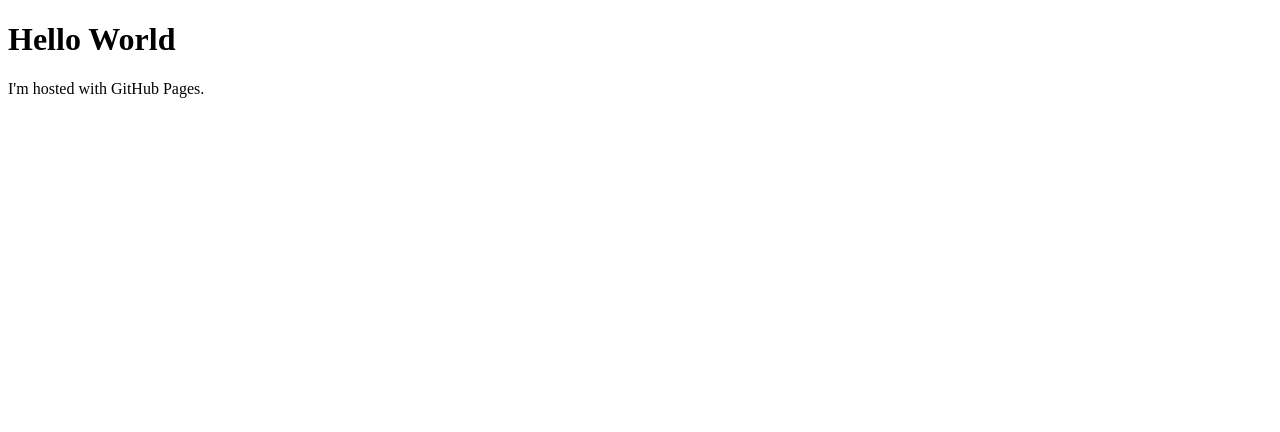
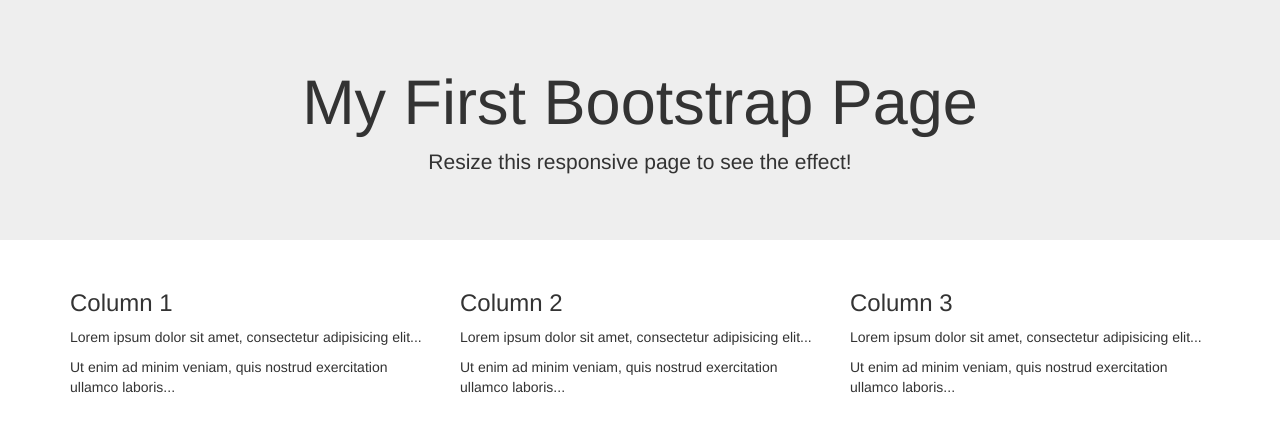
Before and after one commit to douglasmartire/portfolio, a plain HTML site: page index.html in a window 1280 px wide. Drawn offline with nearby package versions, Linux system fonts and the light colour scheme.

Commit message:
Update index.html

```diff
--- a/index.html
+++ b/index.html
@@ -1,7 +1,39 @@
 <!DOCTYPE html>
-<html>
+<html lang="pt-br">
+<head>
+  <title>Bootstrap Example</title>
+  <meta charset="utf-8">
+  <meta name="viewport" content="width=device-width, initial-scale=1">
+  <link rel="stylesheet" href="https://maxcdn.bootstrapcdn.com/bootstrap/3.3.7/css/bootstrap.min.css">
+  <script src="https://ajax.googleapis.com/ajax/libs/jquery/3.2.1/jquery.min.js"></script>
+  <script src="https://maxcdn.bootstrapcdn.com/bootstrap/3.3.7/js/bootstrap.min.js"></script>
+</head>
 <body>
-<h1>Hello World</h1>
-<p>I'm hosted with GitHub Pages.</p>
+
+<div class="jumbotron text-center">
+  <h1>My First Bootstrap Page</h1>
+  <p>Resize this responsive page to see the effect!</p>
+</div>
+
+<div class="container">
+  <div class="row">
+    <div class="col-sm-4">
+      <h3>Column 1</h3>
+      <p>Lorem ipsum dolor sit amet, consectetur adipisicing elit...</p>
+      <p>Ut enim ad minim veniam, quis nostrud exercitation ullamco laboris...</p>
+    </div>
+    <div class="col-sm-4">
+      <h3>Column 2</h3>
+      <p>Lorem ipsum dolor sit amet, consectetur adipisicing elit...</p>
+      <p>Ut enim ad minim veniam, quis nostrud exercitation ullamco laboris...</p>
+    </div>
+    <div class="col-sm-4">
+      <h3>Column 3</h3>
+      <p>Lorem ipsum dolor sit amet, consectetur adipisicing elit...</p>
+      <p>Ut enim ad minim veniam, quis nostrud exercitation ullamco laboris...</p>
+    </div>
+  </div>
+</div>
+
 </body>
 </html>
```
